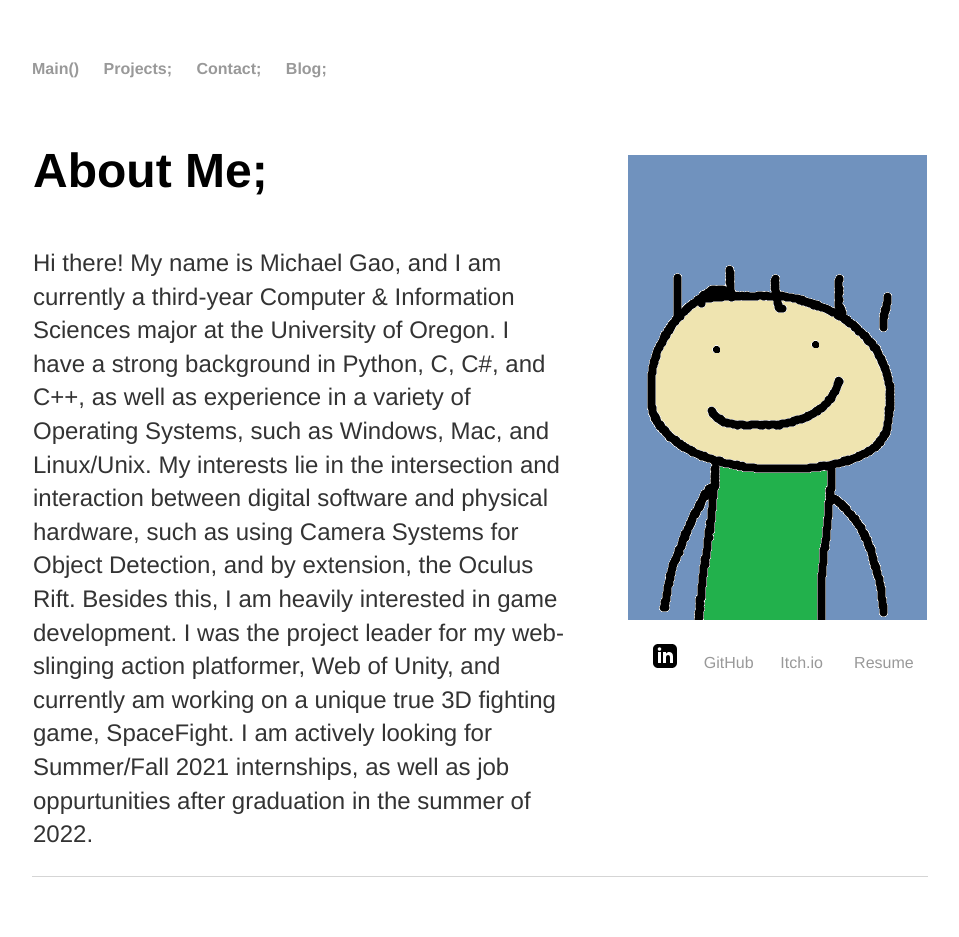
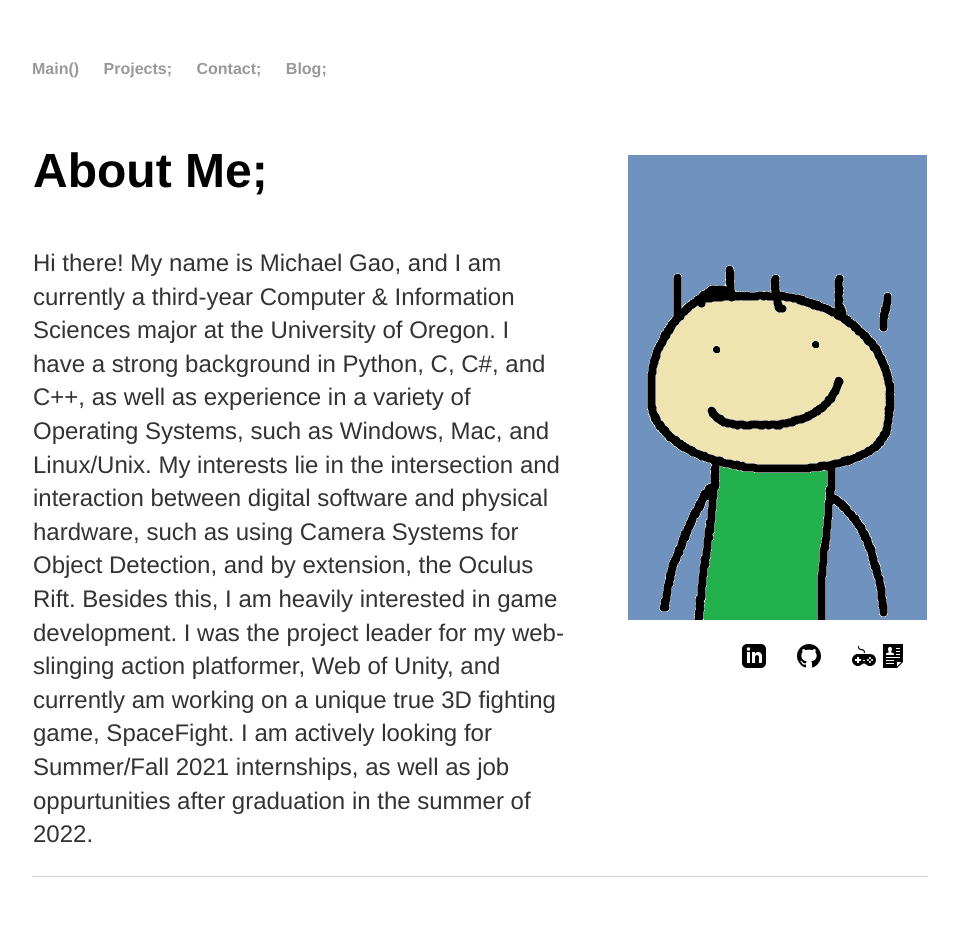
Before and after one commit to michael-c-gao/WebsiteOfMichael, a Jekyll site: the page built from index.html, in a window 1280 px wide. Shown: the whole page, without its empty margins (160-1119 px from the left). Built offline with Jekyll 4.4.1, drawn with Linux system fonts in a browser that asks for light colours.

Commit message:
Update index.html

```diff
--- a/index.html
+++ b/index.html
@@ -32,7 +32,11 @@ title: Michael C. Gao
 	<section class="child">
 
 	<div align="center"><img style="padding-left: 60px; padding-bottom: 20px; padding-top: 60px;" src="selfportrait.png" alt="Self Portrait"></div>
-	<div align="right"> <a id="linkedin" href="https://www.linkedin.com/in/michael-c-gao/"><img src="logo/linkedin.svg" alt="linkedin"></a> &nbsp; &nbsp; &nbsp;<a href="https://github.com/michael-c-gao">GitHub</a>&nbsp; &nbsp; &nbsp;  <a href="https://mexhal.itch.io/">Itch.io</a> &nbsp; &nbsp; &nbsp; <a href="GaoMichaelResume.pdf" target="resume">Resume&nbsp;&nbsp;&nbsp;</a></div>
+	<div align="right">
+		 <a id="linkedin" href="https://www.linkedin.com/in/michael-c-gao/"><img src="logo/linkedin.svg" alt="linkedin"></a> &nbsp; &nbsp; &nbsp;
+		 <a id="github" href="https://github.com/michael-c-gao"><img src="logo/github.svg" alt="github"></a> &nbsp; &nbsp; &nbsp;
+		 <a id="itchio" href="https://mexhal.itch.io/"><img src="logo/game.svg" alt="itchio"></a>
+		 <a id="resume" href="https://michael-c-gao.github.io/GaoMichaelResume.pdf"><img src="logo/resume.svg" alt="resume"></a>&nbsp; &nbsp; &nbsp;</div>
 	</div>
 	</section>
 </section>
```
